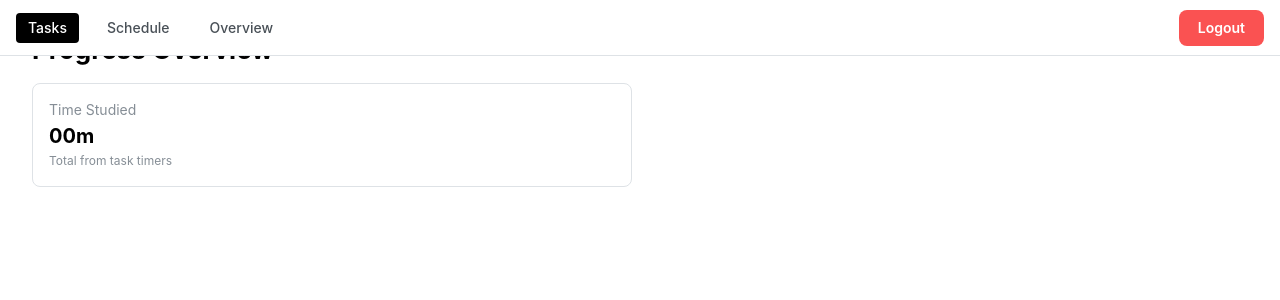
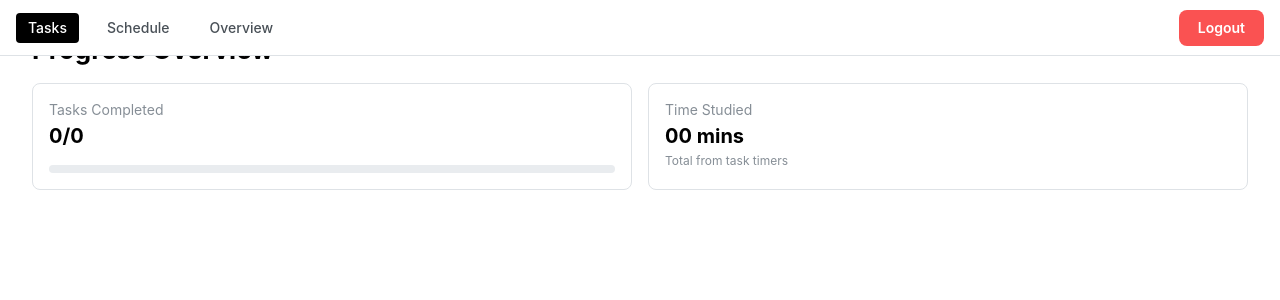
Before and after one commit to mishelld/study-buddy, a React (Vite) app in the folder study-buddy/: page /overview in a window 1280 px wide. Shown: the top 300 px of the page. Built offline with nearby package versions, Linux system fonts and the light colour scheme.

Commit message:
created progress bar for portion of completed tasks

```diff
--- a/study-buddy/src/pages/OverViewPage.jsx
+++ b/study-buddy/src/pages/OverViewPage.jsx
@@ -5,6 +5,7 @@ import { TaskContext } from "../providers/TaskProvider";
 
 function formatTotalStudyTime(totalSeconds) {
 
+    //time studied
     const totalMins = Math.floor(((totalSeconds) || 0) / 60);
     const hrs = Math.floor(totalMins / 60);
     const mins = totalMins % 60;
@@ -15,9 +16,12 @@ function formatTotalStudyTime(totalSeconds) {
 
 
     if (hh > 0) {
-        return `${hh}h ${mm}m`;
+        return `${hh}hrs ${mm} mins`;
     }
-    return `${mm}m`;
+    return `${mm} mins`;
+
+    //tasks completed
+
 }
 
 
@@ -27,6 +31,13 @@ export default function OverViewPage() {
     const { tasks, loading, error } = useContext(TaskContext);
 
     const allTasks = tasks || [];
+
+    const numOfAllTasks = allTasks.length
+    const completedTasks = allTasks.filter((t) => t.completed).length;
+    const completedTasksPortion = numOfAllTasks === 0 ? 0 : (completedTasks / numOfAllTasks) * 100;
+
+
+
     const totalStudySeconds = allTasks.reduce(
         (sum, t) => sum + (t.timer_duration || 0),
         0
@@ -37,6 +48,13 @@ export default function OverViewPage() {
         <Stack gap="md">
             <Title order={2}>Progress Overview</Title>
             <SimpleGrid cols={{ base: 1, sm: 2 }} spacing="md">
+
+                <Card withBorder radius="md" p="md">
+                    <Text c="dimmed" size="sm">Tasks Completed</Text>
+                    <Text fw={700} size="xl">{completedTasks}/{numOfAllTasks}</Text>
+                    <Progress value={completedTasksPortion} mt="sm" />
+                </Card>
+
                 <Card withBorder radius="md" p="md">
                     <Text c="dimmed" size="sm">Time Studied</Text>
                     <Text fw={700} size="xl">{formatTotalStudyTime(totalStudySeconds)}</Text>
```
